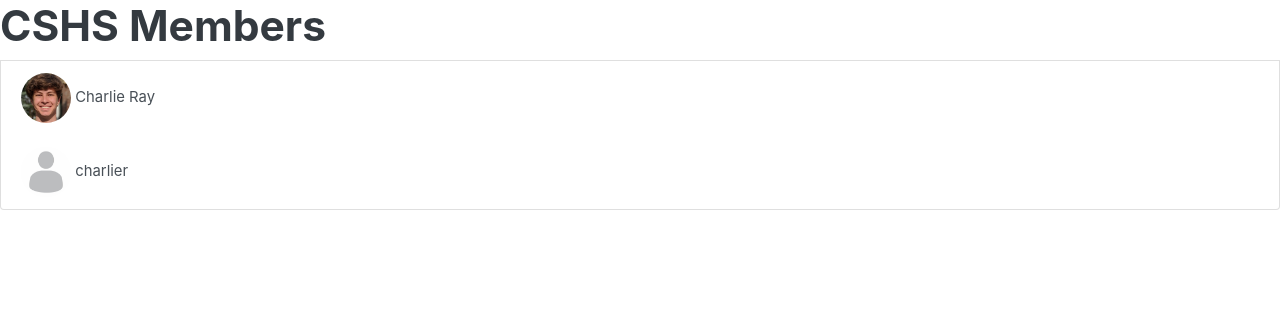
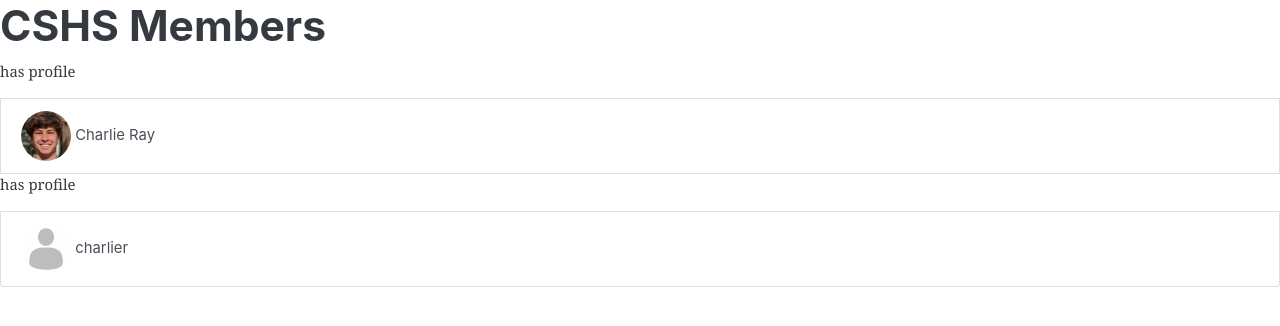
Before and after one commit to CharlieRay668/CSHSCW, a Django app: page /users/view/ in a window 1280 px wide. Shown: the part 59-385 px from the top of the page. Run offline with Django 3.2, Linux system fonts and the light colour scheme; data comes from the database, SQL or seed files in the repository; some libraries are stand-ins or nearby versions.

Commit message:
null profiles

```diff
--- a/users/templates/users/users.html
+++ b/users/templates/users/users.html
@@ -16,6 +16,8 @@
     {% for member in users.all %}
     {% if member.profile is None %}
         <p>No profile</p>
+    {% else %}
+        <p>has profile</p>
     {% endif %}
     <a href="/profile/{{member.id}}" class="list-group-item list-group-item-action">
         <img src="{{member.profile.safe_img_url}}" class="profile-picture">
```
